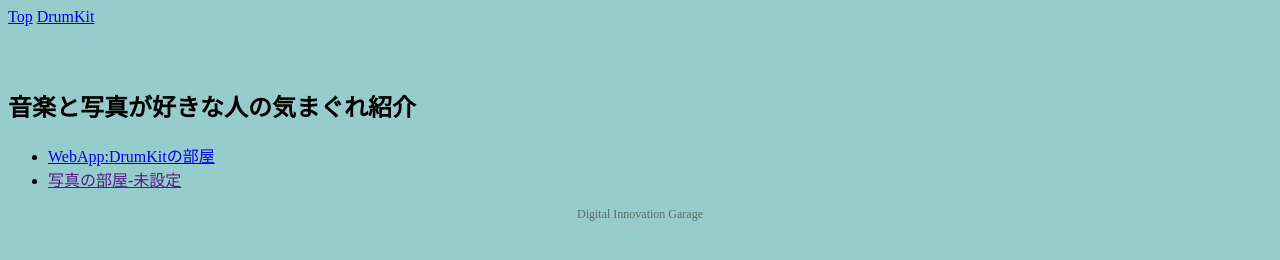
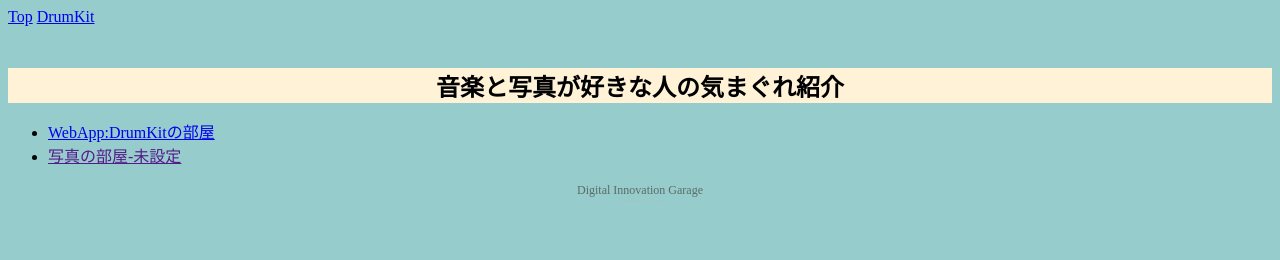
Before and after one commit to MitsuhashiRyodai/webMe.fnd29, a plain HTML site: page index.html in a window 1280 px wide. Drawn offline with Linux system fonts and the light colour scheme.

Commit message:
Update style.css
誤記修正

```diff
--- a/style.css
+++ b/style.css
@@ -5,7 +5,7 @@ body{
 
 
 /* header */
-#topTiltle{
+#topTitle{
  background-color: #fff2d7;
  margin: auto;
  text-align: center;
```
